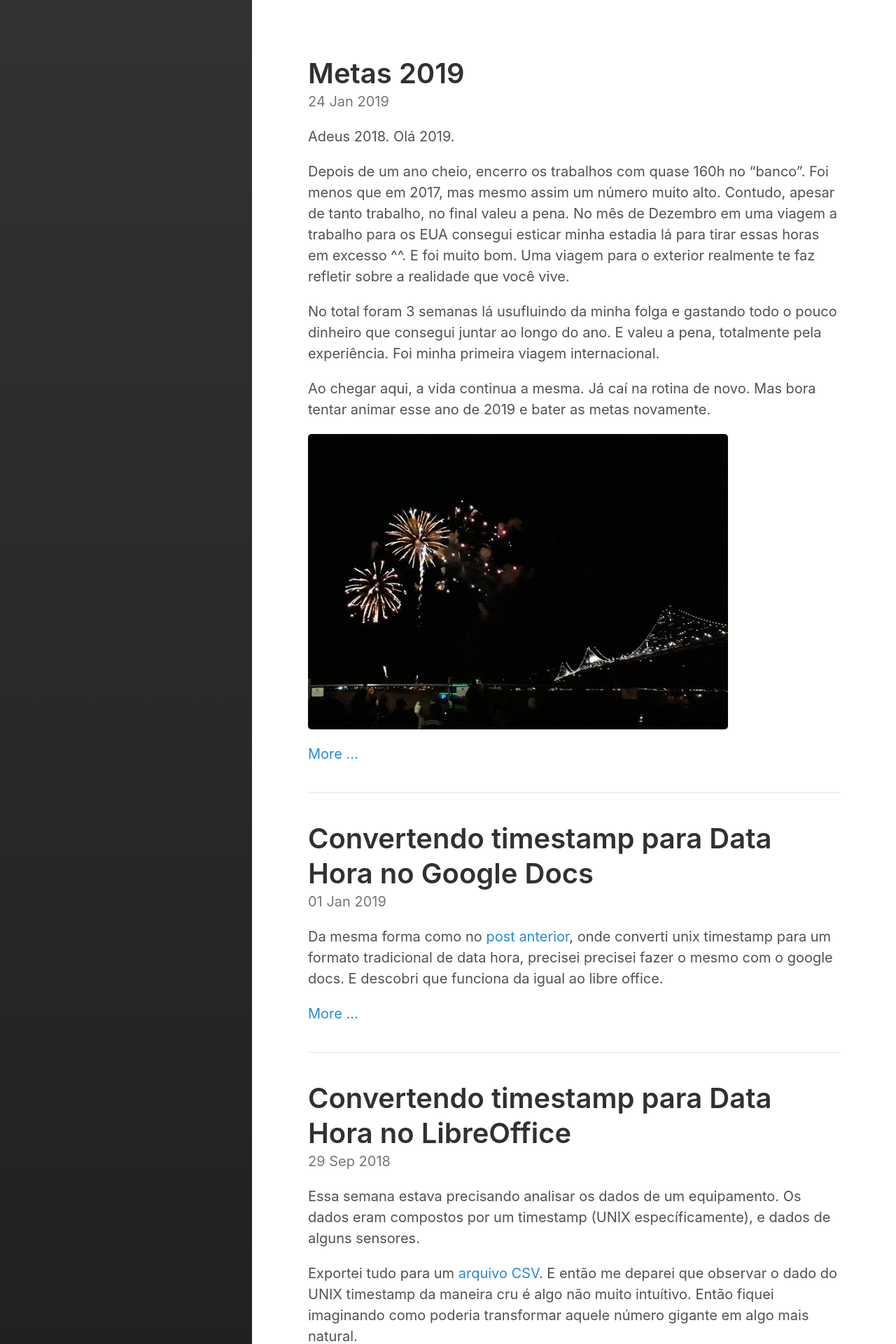
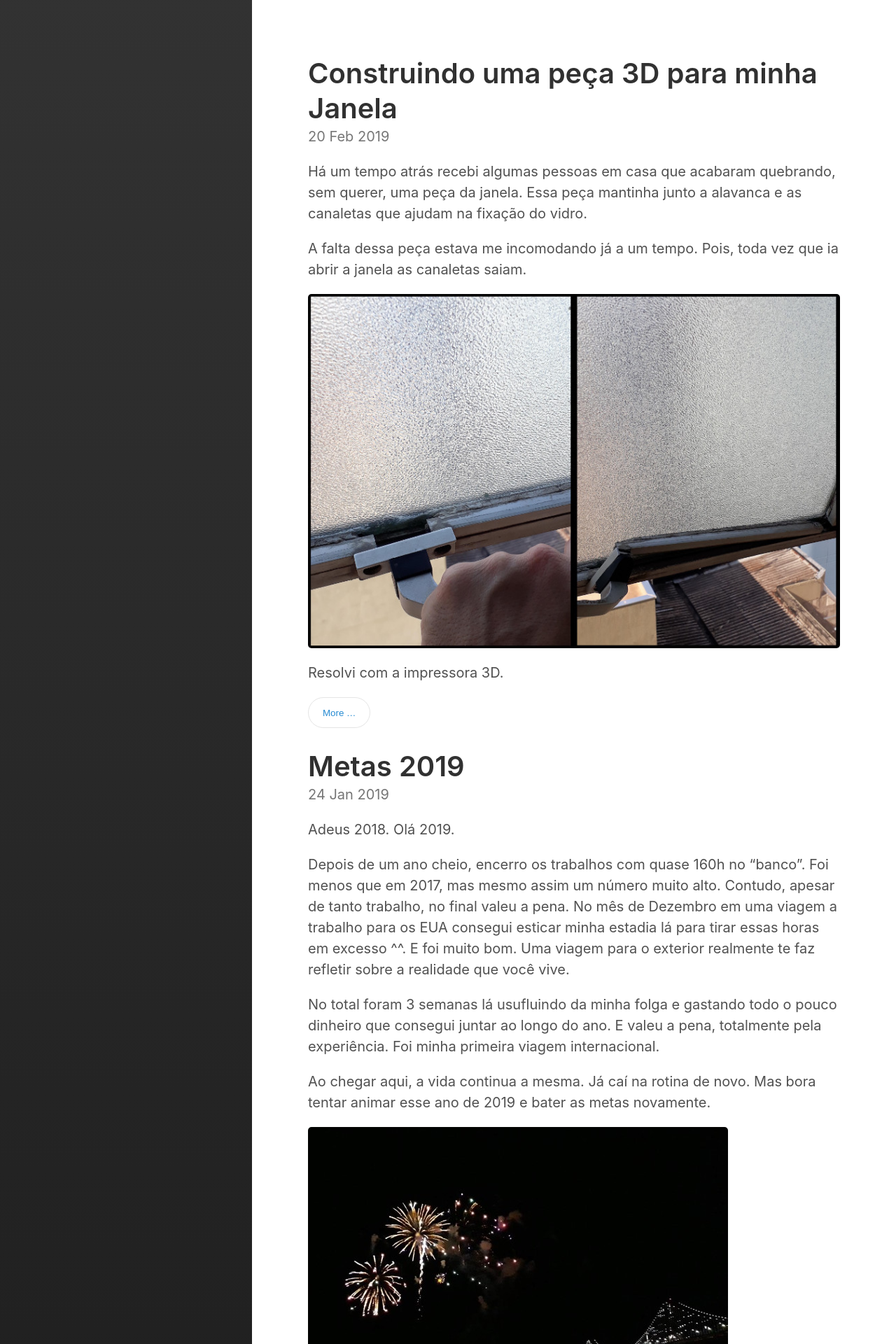
Before and after one commit to djunho/djunho.github.io, a Jekyll site: the page built from index.html, in a window 1280 px wide. Shown: the top 1920 px of the page at 70% size. Built offline with Jekyll 4.4.1, drawn with Linux system fonts in a browser that asks for light colours; the list of posts is cut into pages by our own code; some of the changed text lies outside the part shown.

Commit message:
Novo post e teste de nova pasta para imagens

```diff
--- a/_layouts/index.html
+++ b/_layouts/index.html
@@ -32,7 +32,7 @@ layout: default
       {% endcapture %}
 
       {% if content_words != excerpt_words %}
-        <a href="{{ site.baseurl }}{{ post.url }}">More &hellip;</a>
+        <a href="{{ site.baseurl }}{{ post.url }}"><button>More &hellip;</button><a/><br/><br/>
       {% endif %}
     {% endif %}
   </article>
--- /dev/null
+++ b/_posts/2019-02-20-peca-janela.md
@@ -0,0 +1,44 @@
+---
+layout: post
+title: "Construindo uma peça 3D para minha Janela"
+tags:
+  - Impressão 3D
+  - FreeCad
+  - Acabamento
+---
+
+Há um tempo atrás recebi algumas pessoas em casa que acabaram quebrando, sem querer, uma peça da janela. Essa peça mantinha junto a alavanca e as canaletas que ajudam na fixação do vidro.
+
+A falta dessa peça estava me incomodando já a um tempo. Pois, toda vez que ia abrir a janela as canaletas saiam.
+
+![placeholder](/assets/images/2019-02-20-peca-janela/problema.jpg "O problema")
+
+Resolvi com a impressora 3D.
+
+<!-- more -->
+
+No [LHC](http://lhc.net.br/) a durante o ano de 2018 ocorreu a oficina de [FreeCad](https://freecadweb.org/), um software de modelagem 3D. É um software muito completo e com diversas bancadas para projetos e com várias ferramentas internas. A oficina foi ministrada pelo Cláudio "Patola" Sampaio, visando apresentar os paradigmas essenciais do software, desmistificando e descomplicando para aqueles que já utilizaram outro software de modelagem 3D e desejam migrar para o FreeCAD, bem como apresenta o panorama geral aos iniciantes.
+
+Sobre impressora 3D, recomendo o livro escrito pelo Patola. ["Guia maker de Impressão 3D"](https://github.com/Patola/ebook/releases).
+
+
+# Projeto
+
+Basicamente coletei as medidas e projetei a peça usando o que eu aprendi no LHC. Disponibilizei o projeto e o stl no [Thingiverse](https://www.thingiverse.com/thing:3127468).
+
+Abaixo uma imagem da peça no FreeCad.
+
+![placeholder](/assets/images/2019-02-20-peca-janela/freecad.png "Imagem do Freecad")
+
+# Fotos
+
+Tem fotos do processo.
+
+![placeholder](/assets/images/2019-02-20-peca-janela/processo.jpg "Processo para construção da peça")
+
+
+Ao final, eu lixei a peça final e passei uma camada de tinta preta.
+
+![placeholder](/assets/images/2019-02-20-peca-janela/finalizada.jpg "Peça finalizada e colocada na janela")
+
+É bem simples mesmo.
```
Also changed, not shown: _posts/2018-08-03-Tunando-meu-som.md (+1 -0 lines), assets/images/2019-02-20-peca-janela/finalizada.jpg (added), assets/images/2019-02-20-peca-janela/freecad.png (added), assets/images/2019-02-20-peca-janela/problema.jpg (added), assets/images/2019-02-20-peca-janela/processo.jpg (added).
